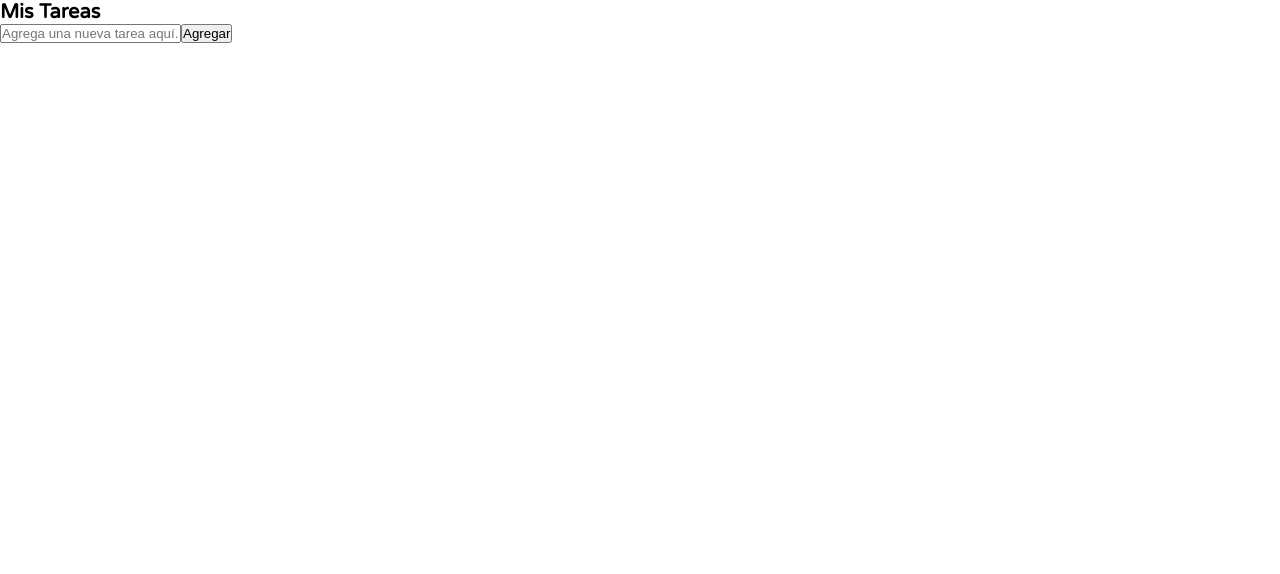
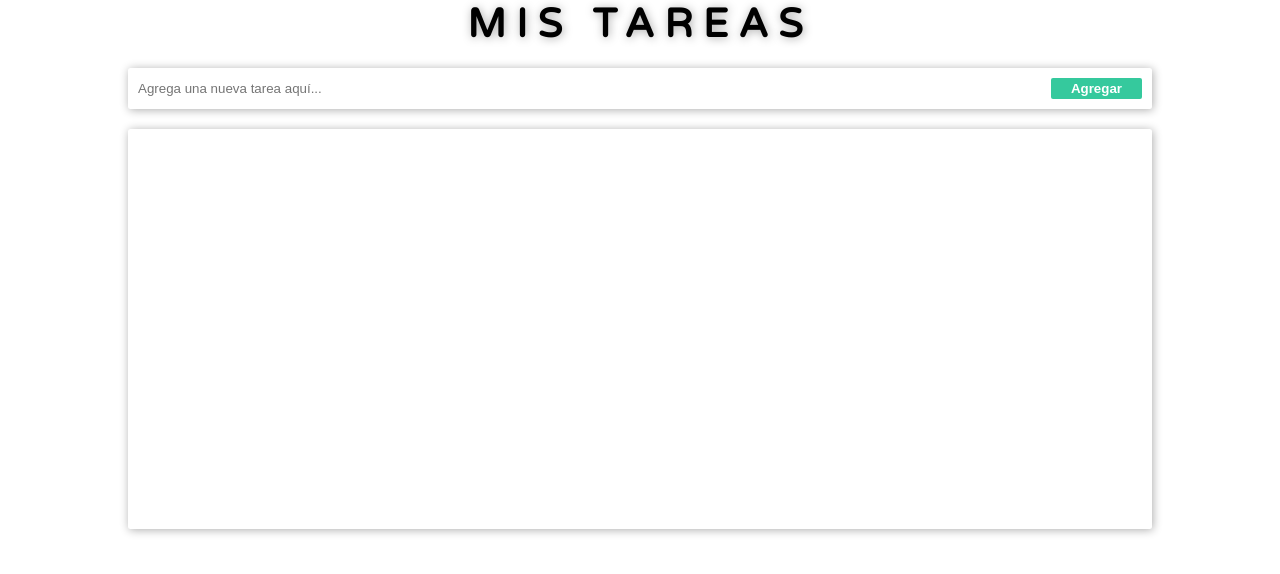
Before and after one commit to jeissongomezdev/React-Todo-App-V1, a React (Vite) app: page / in a window 1280 px wide. Shown: the top 574 px of the page. Built offline with nearby package versions, Linux system fonts and the light colour scheme.

Commit message:
Creando estilos

```diff
--- a/src/App.scss
+++ b/src/App.scss
@@ -0,0 +1,58 @@
+.todo {
+  margin: 0 auto 3rem;
+  width: 80%;
+
+  &__title {
+    // color: white;
+    letter-spacing: 1rem;
+    text-transform: uppercase;
+    font-size: 4rem;
+    text-shadow: 0.1rem 0.1rem 1rem rgba(0, 0, 0, 0.342);
+    text-align: center;
+  }
+
+  &__input-container {
+    background-color: white;
+    margin-top: 2rem;
+    border-radius: 0.25rem;
+    padding: 1rem;
+    box-shadow: 0.1rem 0.1rem 1rem rgba(0, 0, 0, 0.329);
+    display: flex;
+    justify-content: space-between;
+  }
+
+  &__input {
+    border: none;
+    width: 90%;
+
+    &:focus {
+      outline: none;
+    }
+  }
+
+  &__add-btn {
+    border: none;
+    padding: 0.3rem 2rem;
+    border-radius: 0.2rem;
+    background-color: rgb(53, 201, 157);
+    color: white;
+    font-weight: 900;
+  }
+
+  .todolist-container {
+    background-color: white;
+    margin-top: 2rem;
+    border-radius: 0.25rem;
+    padding: 1rem;
+    box-shadow: 0.1rem 0.1rem 1rem rgba(0, 0, 0, 0.329);
+    height: 50vh;
+    display: flex;
+    flex-direction: column;
+    justify-content: space-between;
+  }
+
+  .todos-container {
+    overflow: auto;
+    height: 90%;
+  }
+}
```
